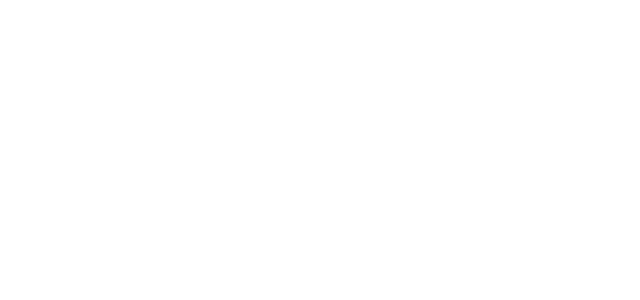
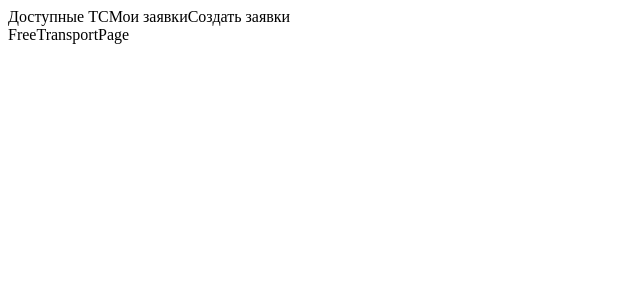
Before and after one commit to KomogortsevaYulia/PolusHackathon, a React (Create React App) app in the folder client/: page / in a window 1280 px wide. Shown: the top 300 px of the page, without its empty margins (0-640 px from the left). Built offline with nearby package versions, Linux system fonts and the light colour scheme.

Commit message:
роуты

```diff
--- a/client/package.json
+++ b/client/package.json
@@ -10,6 +10,7 @@
     "react": "^18.2.0",
     "react-dom": "^18.2.0",
     "react-redux": "^8.0.4",
+    "react-router-dom": "^6.4.2",
     "react-scripts": "5.0.1",
     "web-vitals": "^2.1.4"
   },
--- a/client/src/App.js
+++ b/client/src/App.js
@@ -1,6 +1,7 @@
 import React from "react";
 import { useDispatch, useSelector } from "react-redux";
 import "./App.css";
+import AppRouter from "./components/AppRouter/AppRouter";
 import { fetchUserById } from "./store/userSlice/userSlice";
 
 function App() {
@@ -15,7 +16,7 @@
     console.log(user);
   }, [user]);
 
-  return <div className="App"></div>;
+  return <AppRouter />;
 }
 
 export default App;
--- /dev/null
+++ b/client/src/components/AppRouter/AppRouter.jsx
@@ -0,0 +1,22 @@
+import React from "react";
+import { Navigate, Route, Routes } from "react-router-dom";
+
+import AddRequestPage from "../../pages/AddRequestPage/AddRequestPage";
+import FreeTransportPage from "../../pages/FreeTransportPage/FreeTransportPage";
+import MyRequestsPage from "../../pages/MyRequestsPage/MyRequestsPage";
+import PageWrapper from "../PageWrapper/PageWrapper";
+
+const AppRouter = () => {
+  return (
+    <Routes>
+      <Route element={<PageWrapper />}>
+        <Route path="/" element={<FreeTransportPage />} />
+        <Route path="/freeTrasport" element={<FreeTransportPage />} />
+        <Route path="/myRequests" element={<MyRequestsPage />} />
+        <Route path="/addRequest" element={<AddRequestPage />} />
+      </Route>
+    </Routes>
+  );
+};
+
+export default AppRouter;
--- /dev/null
+++ b/client/src/components/PageWrapper/PageWrapper.jsx
@@ -0,0 +1,42 @@
+import React from "react";
+import { useSelector } from "react-redux";
+import { Outlet, useLocation, useNavigate } from "react-router-dom";
+
+const PageWrapper = ({ children }) => {
+  const navigate = useNavigate();
+
+  const { user } = useSelector((state) => state.user);
+
+  return (
+    <>
+      {user?.role !== "admin" ? (
+        <>
+          <header>
+            <nav>
+              <span onClick={() => navigate("/freeTrasport")}>
+                Доступные ТС
+              </span>
+              <span onClick={() => navigate("/myRequests")}>Мои заявки</span>
+              <span onClick={() => navigate("/addRequest")}>
+                Создать заявки
+              </span>
+            </nav>
+          </header>
+          <main>{children || <Outlet />}</main>
+        </>
+      ) : (
+        <>
+          <header>
+            <nav>
+              <span onClick={() => navigate("/freeTrasport")}>Главная</span>
+              <span onClick={() => navigate("/myRequests")}>Отчёты</span>
+            </nav>
+          </header>
+          <main>{children || <Outlet />}</main>
+        </>
+      )}
+    </>
+  );
+};
+
+export default PageWrapper;
--- a/client/src/index.js
+++ b/client/src/index.js
@@ -1,16 +1,19 @@
 import React from "react";
 import ReactDOM from "react-dom/client";
+import reportWebVitals from "./reportWebVitals";
+import { Provider } from "react-redux";
+import { BrowserRouter } from "react-router-dom";
+
 import App from "./App";
-import reportWebVitals from "./reportWebVitals";
-
-import { Provider } from "react-redux";
 import { store } from "./store/store";
 
 const root = ReactDOM.createRoot(document.getElementById("root"));
 root.render(
-  <Provider store={store}>
-    <App />
-  </Provider>
+  <BrowserRouter>
+    <Provider store={store}>
+      <App />
+    </Provider>
+  </BrowserRouter>
 );
 
 // If you want to start measuring performance in your app, pass a function
--- /dev/null
+++ b/client/src/pages/AddRequestPage/AddRequestPage.jsx
@@ -0,0 +1,7 @@
+import React from "react";
+
+const AddRequestPage = () => {
+  return <div>AddRequestPage</div>;
+};
+
+export default AddRequestPage;
--- /dev/null
+++ b/client/src/pages/FreeTransportPage/FreeTransportPage.jsx
@@ -0,0 +1,7 @@
+import React from "react";
+
+const FreeTransportPage = () => {
+  return <div>FreeTransportPage</div>;
+};
+
+export default FreeTransportPage;
--- /dev/null
+++ b/client/src/pages/MyRequestsPage/MyRequestsPage.jsx
@@ -0,0 +1,7 @@
+import React from "react";
+
+const MyRequestsPage = () => {
+  return <div>MyRequestsPage</div>;
+};
+
+export default MyRequestsPage;
```
Also changed, not shown: 1 other file (tests, documents, lock files or other folders).
